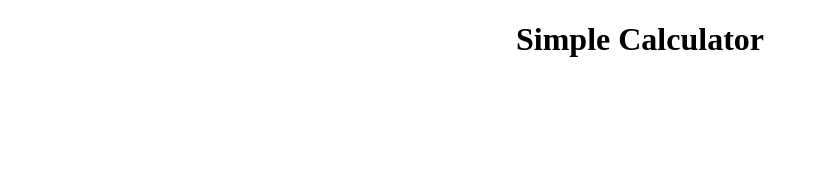
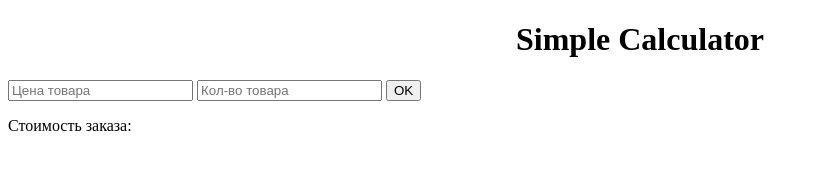
Before and after one commit to VoGPro/tusknum5_web, a plain HTML site: page index.html in a window 1280 px wide. Shown: the whole page, without its empty margins (0-819 px from the left). Drawn offline with Linux system fonts and the light colour scheme.

Commit message:
Update index.html

```diff
--- a/index.html
+++ b/index.html
@@ -1,5 +1,6 @@
 <!DOCTYPE html>
 <html lang="en">
+
 <head>
     <meta charset="UTF-8">
     <meta http-equiv="X-UA-Compatible" content="IE=edge">
@@ -7,7 +8,20 @@
     <title>Document</title>
     <link rel="stylesheet" href="style.css">
 </head>
+
 <body>
     <h1>Simple Calculator</h1>
+
+    <form>
+        <input name="field1" type="text" placeholder="Цена товара">
+        <input name="field2" type="text" placeholder="Кол-во товара">
+        <button id="button1" onclick="return click1();">OK</button>
+    </form>
+
+    <p>Стоимость заказа:&nbsp;</p>
+    <div id="result"></div>
+
+    <script src="scripts.js"></script>
 </body>
+
 </html>
```
